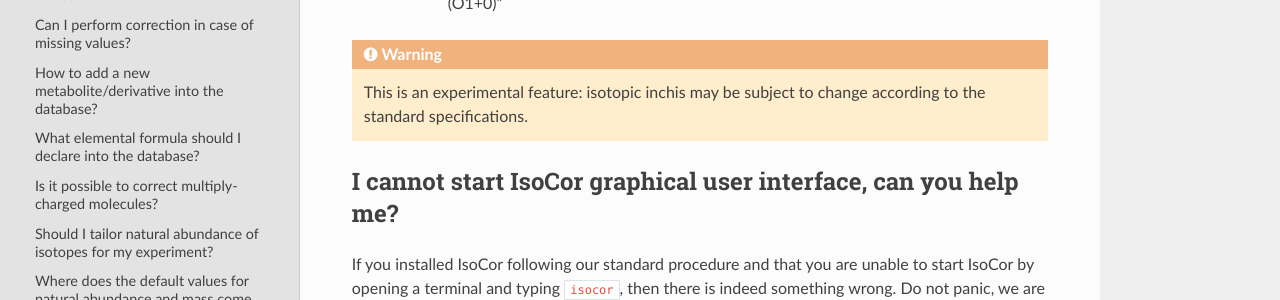
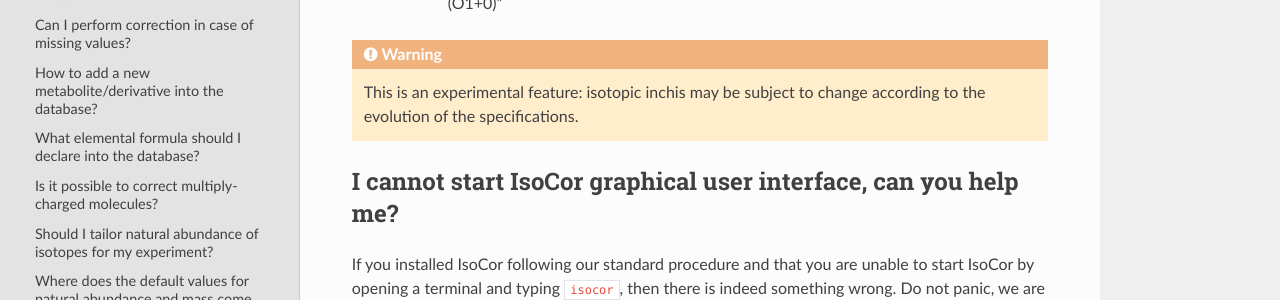
Before and after one commit to MetaSys-LISBP/IsoCor, a Sphinx documentation site: the page built from doc/faq.rst, in a window 1280 px wide and 900 px high, scrolled down 4014 px. Shown: the part 175-475 px from the top of the window. Built offline with Sphinx 7.4.7 and the Read the Docs theme 2.0.0, drawn with Linux system fonts in a browser that asks for light colours.

Commit message:
update doc for isotopic inchis

```diff
--- a/doc/faq.rst
+++ b/doc/faq.rst
@@ -186,7 +186,7 @@
            "InChI=1S/C4H4O4/c5-3(6)1-2-4(7)8/h1-2H,(H,5,6)(H,7,8)/p-2/b2-1+/a(O3+2),(O1+0)"
 
 .. warning:: This is an experimental feature: isotopic inchis may be subject to change
-             according to the standard specifications.
+             according to the evolution of the specifications.
 
 ..  _failed_gui:
 
```
